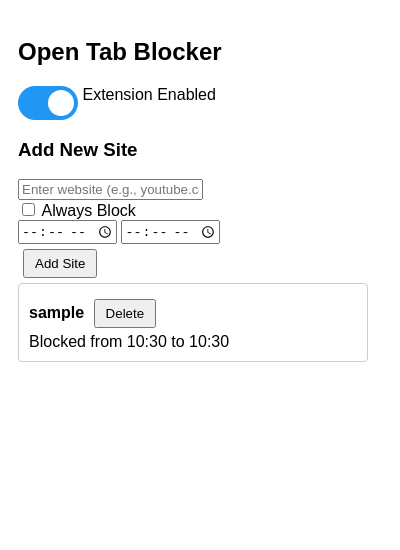
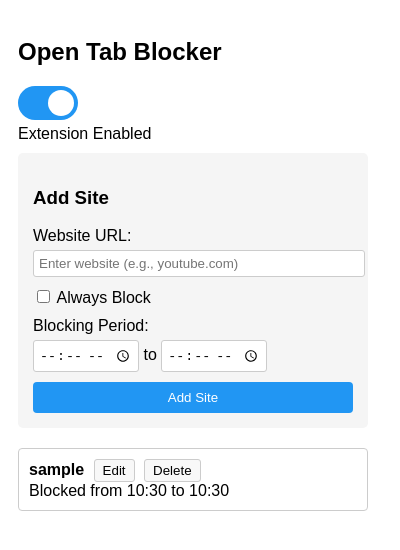
Before and after one commit to stilliard/open-tab-blocker, a browser extension: page popup.html in a window 400 px wide. Both pictures are taken after typing "Sample", "10:30", "10:30" into the empty fields and a click on the button "Add Site". Drawn offline with Linux system fonts and the light colour scheme.

Commit message:
fix(popup): edit support & fixed delete button handling

```diff
--- a/popup.html
+++ b/popup.html
@@ -11,12 +11,24 @@
     .site-list {
       max-height: 300px;
       overflow-y: auto;
+      margin-top: 20px;
     }
     .site-item {
       margin-bottom: 10px;
       padding: 10px;
       border: 1px solid #ccc;
       border-radius: 4px;
+    }
+    .site-item button {
+      margin-left: 5px;
+      padding: 3px 8px;
+      border-radius: 3px;
+      border: 1px solid #ccc;
+      background: #f8f8f8;
+      cursor: pointer;
+    }
+    .site-item button:hover {
+      background: #e8e8e8;
     }
     .toggle-switch {
       position: relative;
@@ -57,16 +69,48 @@
     input:checked + .slider:before {
       transform: translateX(26px);
     }
-    button {
-      margin: 5px;
-      padding: 5px 10px;
+    .form-section {
+      background: #f5f5f5;
+      padding: 15px;
+      border-radius: 5px;
+      margin: 10px 0;
+    }
+    .form-group {
+      margin-bottom: 10px;
+    }
+    .form-group label {
+      display: block;
+      margin-bottom: 5px;
+    }
+    .form-group input[type="text"] {
+      width: 100%;
+      padding: 5px;
+      border: 1px solid #ccc;
+      border-radius: 3px;
+    }
+    .form-group input[type="time"] {
+      padding: 5px;
+      border: 1px solid #ccc;
+      border-radius: 3px;
+    }
+    button#addSite {
+      width: 100%;
+      padding: 8px;
+      background-color: #2196F3;
+      color: white;
+      border: none;
+      border-radius: 4px;
+      cursor: pointer;
+    }
+    button#addSite:hover {
+      background-color: #1976D2;
     }
   </style>
 </head>
 <body>
   <h2>Open Tab Blocker</h2>
 
-  <div>
+  <div class="form-group">
     <label class="toggle-switch">
       <input type="checkbox" id="extensionEnabled">
       <span class="slider"></span>
@@ -74,16 +118,27 @@
     <span>Extension Enabled</span>
   </div>
 
-  <div>
-    <h3>Add New Site</h3>
-    <input type="text" id="newSite" placeholder="Enter website (e.g., youtube.com)">
-    <div>
-      <input type="checkbox" id="alwaysBlock"> Always Block
-      <div id="timeSettings">
-        <input type="time" id="startTime">
+  <div class="form-section">
+    <h3 id="addSiteTitle">Add Site</h3>
+    <div class="form-group">
+      <label for="newSite">Website URL:</label>
+      <input type="text" id="newSite" placeholder="Enter website (e.g., youtube.com)">
+    </div>
+
+    <div class="form-group">
+      <label>
+        <input type="checkbox" id="alwaysBlock"> Always Block
+      </label>
+    </div>
+
+    <div class="form-group" id="timeSettings">
+      <label>Blocking Period:</label>
+      <div>
+        <input type="time" id="startTime"> to
         <input type="time" id="endTime">
       </div>
     </div>
+
     <button id="addSite">Add Site</button>
   </div>
 
--- a/popup.js
+++ b/popup.js
@@ -1,4 +1,5 @@
 let sites = [];
+let editingIndex = null;
 
 document.addEventListener('DOMContentLoaded', () => {
   loadSites();
@@ -7,9 +8,24 @@ document.addEventListener('DOMContentLoaded', () => {
 });
 
 function setupEventListeners() {
-  document.getElementById('addSite').addEventListener('click', addNewSite);
+  document.getElementById('addSite').addEventListener('click', handleSiteSubmit);
   document.getElementById('alwaysBlock').addEventListener('change', toggleTimeSettings);
   document.getElementById('extensionEnabled').addEventListener('change', toggleExtension);
+
+  // Add event delegation for the site list
+  document.getElementById('siteList').addEventListener('click', (e) => {
+    const target = e.target;
+    if (target.tagName === 'BUTTON') {
+      // Get the index from the data attribute
+      const index = parseInt(target.dataset.index);
+
+      if (target.classList.contains('edit-btn')) {
+        editSite(index);
+      } else if (target.classList.contains('delete-btn')) {
+        deleteSite(index);
+      }
+    }
+  });
 }
 
 function loadExtensionState() {
@@ -40,7 +56,8 @@ function renderSites() {
     siteElement.innerHTML = `
       <div>
         <strong>${site.url}</strong>
-        <button onclick="deleteSite(${index})">Delete</button>
+        <button class="edit-btn" data-index="${index}">Edit</button>
+        <button class="delete-btn" data-index="${index}">Delete</button>
       </div>
       <div>
         ${site.alwaysBlock ? 'Always Blocked' :
@@ -49,9 +66,13 @@ function renderSites() {
     `;
     siteList.appendChild(siteElement);
   });
+
+  // Update the Add/Update button text
+  document.getElementById('addSite').textContent = editingIndex !== null ? 'Update Site' : 'Add Site';
+  document.getElementById('addSiteTitle').textContent = editingIndex !== null ? 'Update Site' : 'Add Site';
 }
 
-function addNewSite() {
+function handleSiteSubmit() {
   const url = document.getElementById('newSite').value.trim();
   const alwaysBlock = document.getElementById('alwaysBlock').checked;
   const startTime = document.getElementById('startTime').value;
@@ -67,26 +88,76 @@ function addNewSite() {
     return;
   }
 
-  const newSite = {
+  const siteData = {
     url: url.toLowerCase(),
     alwaysBlock,
     startTime: alwaysBlock ? null : startTime,
     endTime: alwaysBlock ? null : endTime
   };
 
-  sites.push(newSite);
+  if (editingIndex !== null) {
+    // Update existing site
+    sites[editingIndex] = siteData;
+    editingIndex = null;
+  } else {
+    // Add new site
+    sites.push(siteData);
+  }
+
   chrome.storage.sync.set({ sites }, () => {
-    document.getElementById('newSite').value = '';
-    document.getElementById('startTime').value = '';
-    document.getElementById('endTime').value = '';
-    document.getElementById('alwaysBlock').checked = false;
+    clearForm();
     renderSites();
   });
 }
 
+function editSite(index) {
+  editingIndex = index;
+  const site = sites[index];
+
+  document.getElementById('newSite').value = site.url;
+  document.getElementById('alwaysBlock').checked = site.alwaysBlock;
+
+  const timeSettings = document.getElementById('timeSettings');
+  timeSettings.style.display = site.alwaysBlock ? 'none' : 'block';
+
+  if (!site.alwaysBlock) {
+    document.getElementById('startTime').value = site.startTime || '';
+    document.getElementById('endTime').value = site.endTime || '';
+  }
+
+  // Scroll the form into view
+  document.getElementById('newSite').scrollIntoView({ behavior: 'smooth' });
+
+  // Update button text
+  document.getElementById('addSite').textContent = 'Update Site';
+  document.getElementById('addSiteTitle').textContent = 'Update Site';
+}
+
+function clearForm() {
+  document.getElementById('newSite').value = '';
+  document.getElementById('startTime').value = '';
+  document.getElementById('endTime').value = '';
+  document.getElementById('alwaysBlock').checked = false;
+  document.getElementById('timeSettings').style.display = 'block';
+  editingIndex = null;
+  document.getElementById('addSite').textContent = 'Add Site';
+  document.getElementById('addSiteTitle').textContent = 'Add Site';
+}
+
 function deleteSite(index) {
-  sites.splice(index, 1);
-  chrome.storage.sync.set({ sites }, renderSites);
+  if (confirm('Are you sure you want to delete this site?')) {
+    sites.splice(index, 1);
+    chrome.storage.sync.set({ sites }, () => {
+      // If we're currently editing this site, clear the form
+      if (editingIndex === index) {
+        clearForm();
+      } else if (editingIndex !== null && index < editingIndex) {
+        // Adjust editingIndex if we deleted a site before it
+        editingIndex--;
+      }
+      renderSites();
+    });
+  }
 }
 
 function toggleTimeSettings() {
```
